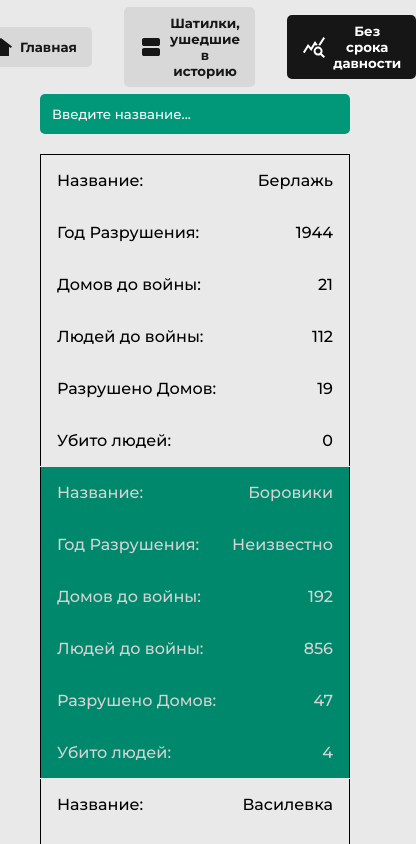
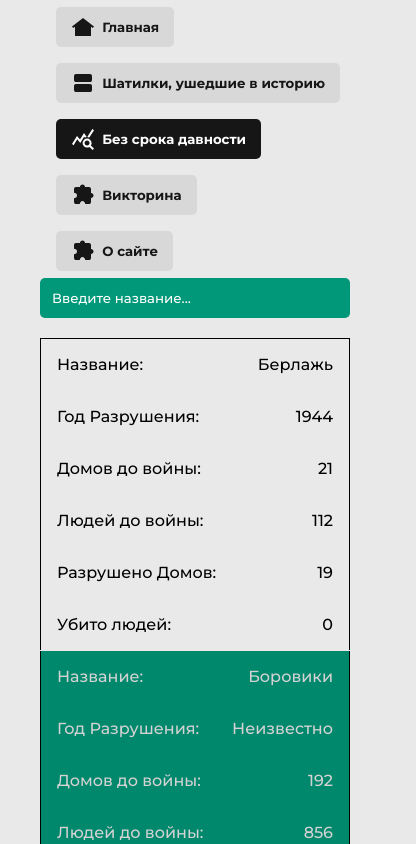
Before and after one commit to pbtyt/svetlogorsk_react, a React (Vite) app: page /svetlogorsk_react/search in a window 390 px wide. Shown: the top 844 px of the page, 416 px wide, since content can reach past the window. Built offline with nearby package versions, Linux system fonts and the light colour scheme.

Commit message:
phone responsive styles

```diff
--- a/src/components/Card/Card.module.css
+++ b/src/components/Card/Card.module.css
@@ -124,7 +124,7 @@
 
 
 @media screen and (min-width: 320px) and (max-width: 480px){
-	.cardImg{
+	.cardImgWrapper{
 		width: 300px;
 		height: 140px;
 	}
@@ -141,4 +141,8 @@
 		padding: 4px 10px;
 		font-size: 8px;
 	}
+
+	.hoverInfo{
+		display: none;
+	}
 }
--- a/src/components/Header/Header.jsx
+++ b/src/components/Header/Header.jsx
@@ -27,6 +27,19 @@ const Header = ( {activeButtonIndex=0} ) => {
         isActive={activeButtonIndex===2}
       />
 
+      <HeaderButton
+        path="/svetlogorsk_react/game"
+        svg_path='./Header/game.svg'
+        buttonText='Викторина'
+        isActive={activeButtonIndex===4}
+      />
+
+      <HeaderButton
+        path="/svetlogorsk_react/about-us"
+        svg_path='./Header/game.svg'
+        buttonText='О сайте'
+        isActive={activeButtonIndex===5}
+      />
     </div>
   )
 }
--- a/src/components/Header/Header.module.css
+++ b/src/components/Header/Header.module.css
@@ -12,3 +12,12 @@
     justify-content: center;
     gap: 2rem;
 }
+
+@media screen and (min-width: 320px) and (max-width: 480px){
+    .buttonsWrapper{
+        margin-left: 1rem;
+        gap: 1rem;
+        align-items: flex-start;
+        flex-direction: column;
+    }
+}
--- a/src/components/HeaderButton/HeaderButton.module.css
+++ b/src/components/HeaderButton/HeaderButton.module.css
@@ -1,4 +1,6 @@
 .buttonWrapper{
+    user-select: none;
+
     display: flex;
     align-items: center;
     gap: .45rem;
--- a/src/components/Router.jsx
+++ b/src/components/Router.jsx
@@ -8,6 +8,7 @@ import MainPage from '../pages/MainPage/MainPage'
 import SearchPage from '../pages/SearchPage/SearchPage'
 import History from './History/History'
 import GamePage from '../pages/GamePage/GamePage'
+import AboutUs from '../pages/AboutUs/AboutUs'
 
 const Router = () => {
   return <BrowserRouter>
@@ -18,6 +19,7 @@ const Router = () => {
         <Route path="search" element={ <SearchPage/> }/>
         <Route path="shatilki_cards" element={ <History/> }/>
         <Route path="game" element={<GamePage/>}/>
+        <Route path="about-us" element={<AboutUs/>}/>
         <Route element={<>404</>} path='*'/>
       </Route>
     </Routes>
--- /dev/null
+++ b/src/pages/AboutUs/AboutUs.jsx
@@ -0,0 +1,31 @@
+import React from 'react'
+
+import styles from './AboutUs.module.css'
+
+import Header from '../../components/Header/Header'
+
+const AboutUs = () => {
+  window.scrollTo(0, 0)
+  return (
+    <div className={styles.aboutUsWrapper}>
+      <Header activeButtonIndex={5} />
+      <h1 style={{ textAlign: "center", marginTop: "1.5rem" }}>
+        О сайте
+      </h1>
+
+      <div className={styles.contentWrapper}>
+        <p>
+          В современном мире появилось большое количество программ и инструментов, которые помогают создавать качественные веб-ресурсы. Для разработки проекта использованы: редактор кода VS Code, HTML/CSS, библиотека React.js с открытым исходным кодом для разработки пользовательских интерфейсов.
+          Для подготовки и обработки фото, видео материалов использовались приложения: Adobe Photoshop и онлайн-редактор Photoshop Online, Оnline-video-cutter.com.
+          Проект «Дорога памяти – дорога славы» является одностраничным сайтом (лендингом) содержимое которого размещено на одной странице. Для сайта характерна простая навигация (прокрутка страницы вверх-вниз или переход по ссылкам). Весь контент доступен без перезагрузок страницы. Главная особенность такого ресурса в том, что он создается с конкретной целью – привлечь и информировать потенциальных потребителей информации. Макет одностраничного сайта позволяет разместить достаточно большое количество иллюстративного материала, максимально привлечь внимание посетителей к его тематике, быстро просмотреть весь контент.
+        </p>
+
+        <div>
+          Добавить: иконки, статистику по языкам.
+        </div>
+      </div>
+    </div>
+  )
+}
+
+export default AboutUs
--- /dev/null
+++ b/src/pages/AboutUs/AboutUs.module.css
@@ -0,0 +1,11 @@
+.aboutUsWrapper{
+    height: 100%;
+}
+
+.contentWrapper{
+    display: flex;
+}
+
+.contentWrapper > *{
+    flex-grow: 1;
+}
--- a/src/pages/GamePage/GamePage.jsx
+++ b/src/pages/GamePage/GamePage.jsx
@@ -1,12 +1,16 @@
 import React, { useState } from 'react'
 import styles from './GamePage.module.css'
+
+import Header from '../../components/Header/Header'
 
 import gameData from '../../data/game.json'
 
 const GamePage = () => {
     const [currentQuestion, setCurrentQuestion] = useState(0);
+    window.scrollTo(0,0)
     return (
         <div className={styles.gameWrapper}>
+            {/* <Header activeButtonIndex={4}/> */}
             <div className={styles.gameContentWrapper}>
                 <h3 className={styles.questionTitle}>
                     Вопрос №{gameData[currentQuestion]?.id}
--- a/src/pages/GamePage/GamePage.module.css
+++ b/src/pages/GamePage/GamePage.module.css
@@ -3,6 +3,7 @@
     display: flex;
     align-items: center;
     justify-content: center;
+    flex-direction: column;
 }
 
 .gameContentWrapper{
--- a/src/pages/MainPage/MainPage.module.css
+++ b/src/pages/MainPage/MainPage.module.css
@@ -35,6 +35,7 @@
 
 .headerTitle{
 	font-size: 56px;
+	text-align: center;
 }
 
 .headerSubtitle{
--- a/src/pages/SearchPage/SearchPage.module.css
+++ b/src/pages/SearchPage/SearchPage.module.css
@@ -59,7 +59,7 @@ tbody tr:nth-child(even){
 
 .searchInputWrapper input:focus{
     color:white;
-    background: #3fbba2;
+    background: #37aa93;
     outline: 1px solid black;
     transition: all 300ms ease;
 }
```
